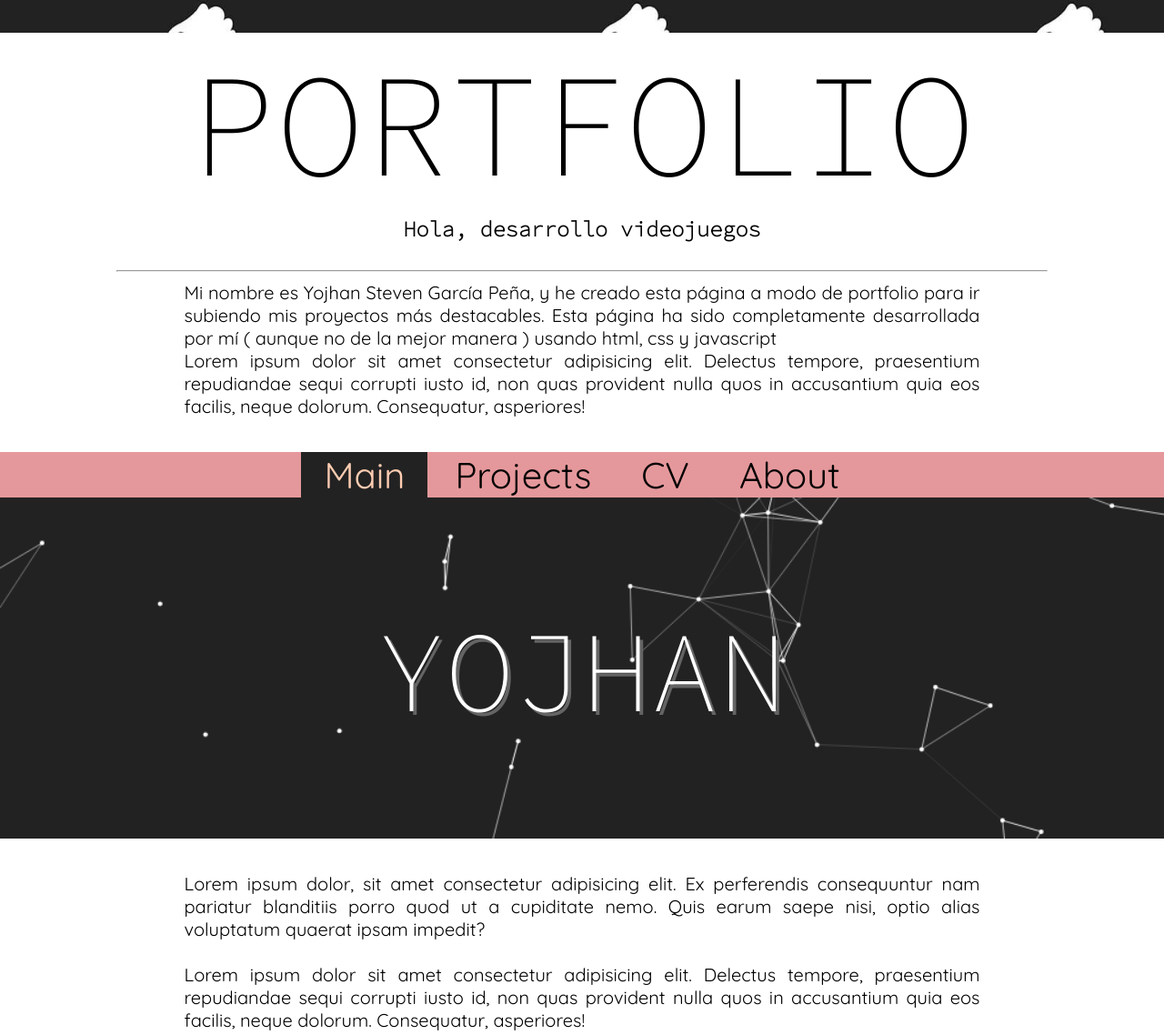
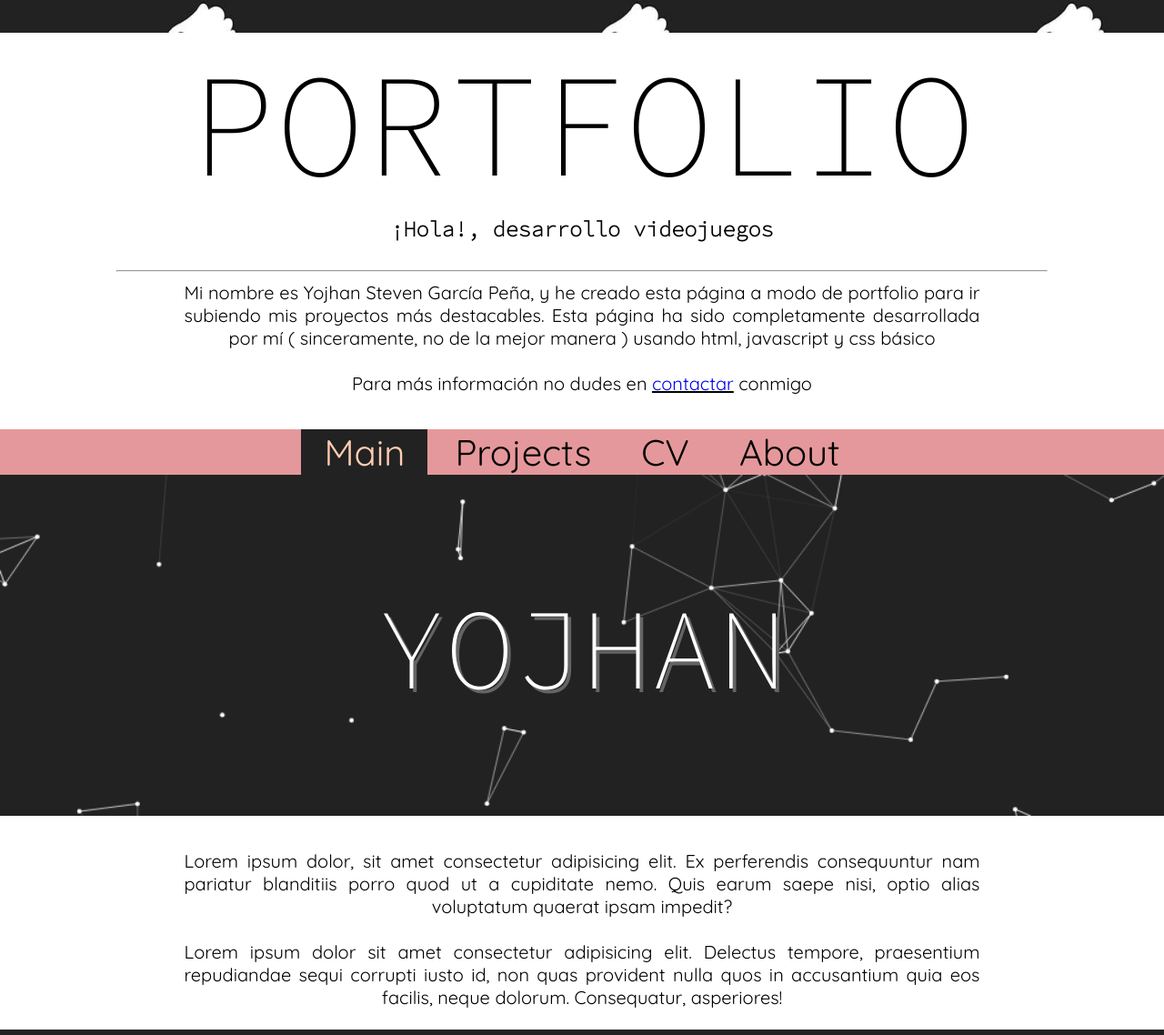
Before and after one commit to sryojhan/Web, a plain HTML site: page index.html in a window 1280 px wide. Shown: the part 467-1605 px from the top of the page at 91% size. Drawn offline with Linux system fonts and the light colour scheme.

Commit message:
updated index

```diff
--- a/css/css.css
+++ b/css/css.css
@@ -63,6 +63,9 @@ body {
     border-radius: 0;
 }
 
+html {
+    scroll-behavior: smooth;
+  }
 
 /* ---------------------------------------------------------------------------------------*/
 
@@ -157,6 +160,17 @@ div.body h1 {
     font-family: 'Source Code Pro', monospace;
 }
 
+
+div.body h2 {
+    margin-top: 0cm;
+    text-align: center;
+    font-size: 2em;
+    font-weight: bolder;
+    font-family: 'Source Code Pro', monospace;
+
+}
+
+
 div.body h4 {
     margin-top: 0cm;
     text-align: center;
@@ -176,12 +190,23 @@ div.body {
 
 div.body p {
     text-align: justify;
+    text-align-last: center;
     max-width: 700px;
     margin: 0 auto;
     margin-bottom: 0cm;
     margin-top: 0cm;
     font-family: 'Quicksand', sans-serif;
 }
+
+div.body p a {
+    text-decoration: underline;
+     text-decoration-color: black;
+}
+
+div.body p a:visited {
+    color: black;
+}
+
 
 div.body video{
     display: block;
--- a/index.html
+++ b/index.html
@@ -18,23 +18,27 @@
 </head>
 
 <body onload="init(); drawDots(); init_wordle()">
-    <button id="go_top" onclick="onGoTop()">Go Top!</button>
+    <button id="go_top" onclick="onGoTop()">&times;</button>
 
     <div class="superior">
     </div>
     <div id="id" class="body">
         <h1>PORTFOLIO</h1>
-        <h4>Hola, desarrollo videojuegos</h4>
+        <h4>¡Hola!, desarrollo videojuegos</h4>
         <hr>
 
         <p>
-            Mi nombre es Yojhan Steven García Peña, y he creado esta página a modo de portfolio para ir subiendo mis proyectos más destacables.
-            Esta página ha sido completamente desarrollada por mí ( aunque no de la mejor manera ) usando html, css y javascript
+            Mi nombre es Yojhan Steven García Peña, y he creado esta página a modo de portfolio para ir subiendo mis
+            proyectos más destacables.
+            Esta página ha sido completamente desarrollada por mí ( sinceramente, no de la mejor manera ) usando html,
+            javascript y css básico
+            <br>
+            <br>
+
+            Para más información no dudes en
+            <a href="#Contacto">contactar</a>
+            conmigo
         </p>
-
-        <p>Lorem ipsum dolor sit amet consectetur adipisicing elit. Delectus tempore, praesentium repudiandae sequi
-            corrupti iusto id, non quas provident nulla quos in accusantium quia eos facilis, neque dolorum.
-            Consequatur, asperiores!</p>
     </div>
 
     <div style="margin-top: 30px;"></div>
@@ -61,13 +65,10 @@
             impedit?
             <br>
             <br>
+            Lorem ipsum dolor sit amet consectetur adipisicing elit. Delectus tempore, praesentium repudiandae sequi
+            corrupti iusto id, non quas provident nulla quos in accusantium quia eos facilis, neque dolorum.
+            Consequatur, asperiores!
         </p>
-    </div>
-
-    <div class="body">
-        <p>Lorem ipsum dolor sit amet consectetur adipisicing elit. Delectus tempore, praesentium repudiandae sequi
-            corrupti iusto id, non quas provident nulla quos in accusantium quia eos facilis, neque dolorum.
-            Consequatur, asperiores!</p>
 
     </div>
 
@@ -85,10 +86,23 @@
         <span class="slider"></span>
         Colorblindness
     </label>
+    <br>
+    <br>
+    <br>
 
+    <div class="body">
+        <h2 id="Contacto">
+            Contacto
+        </h2>
+        <p>
+            Correo: <a href="mailto:sryojhan@gmail.com">sryojhan@gmail.com</a>
+            <br>
+            Número de teléfono: +34 634495950
+        </p>
 
+    </div>
 
-    <div style="height: 1000px;"></div>
+    <!-- <div style="height: 1000px;"></div> -->
 
     <div class="footer">
         <a href="http://u.gg" target="_blank">Unity</a>
```
Also changed, not shown: images/favicon.ico, images/favicon.png.
